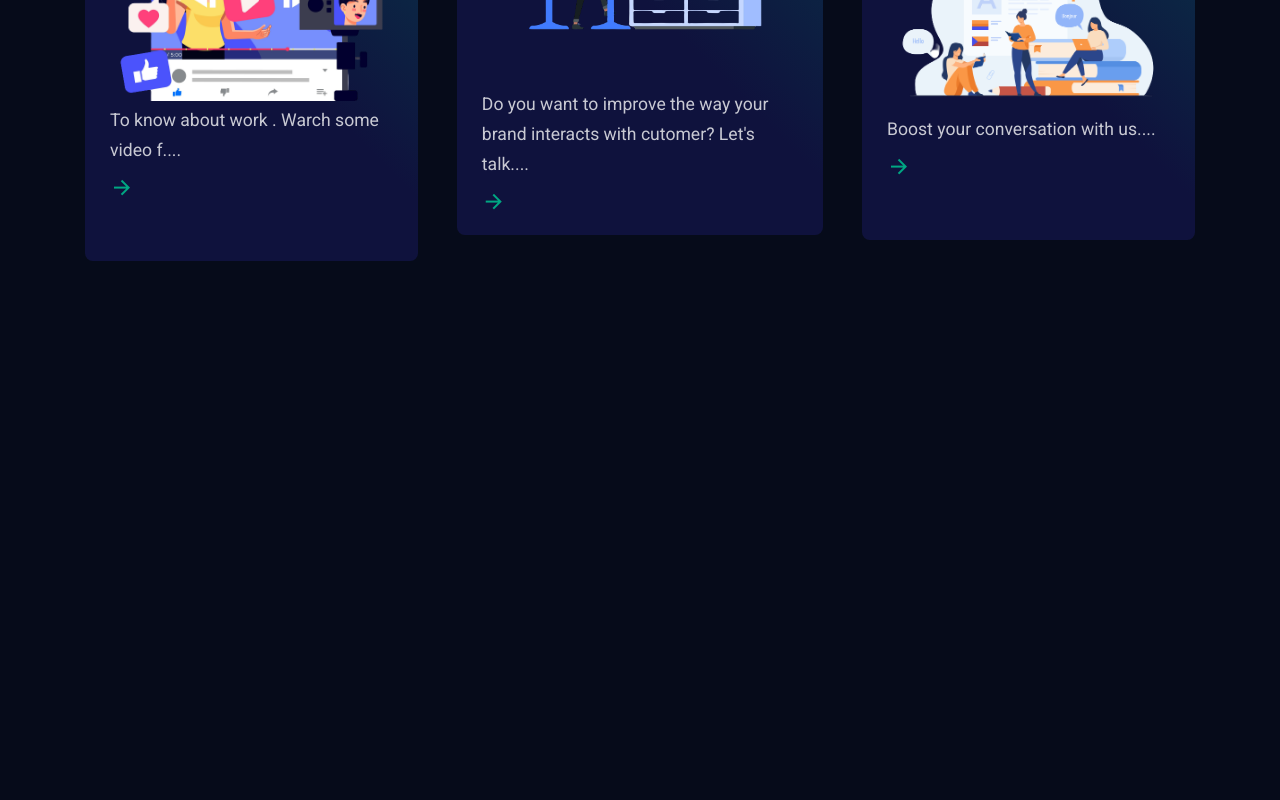
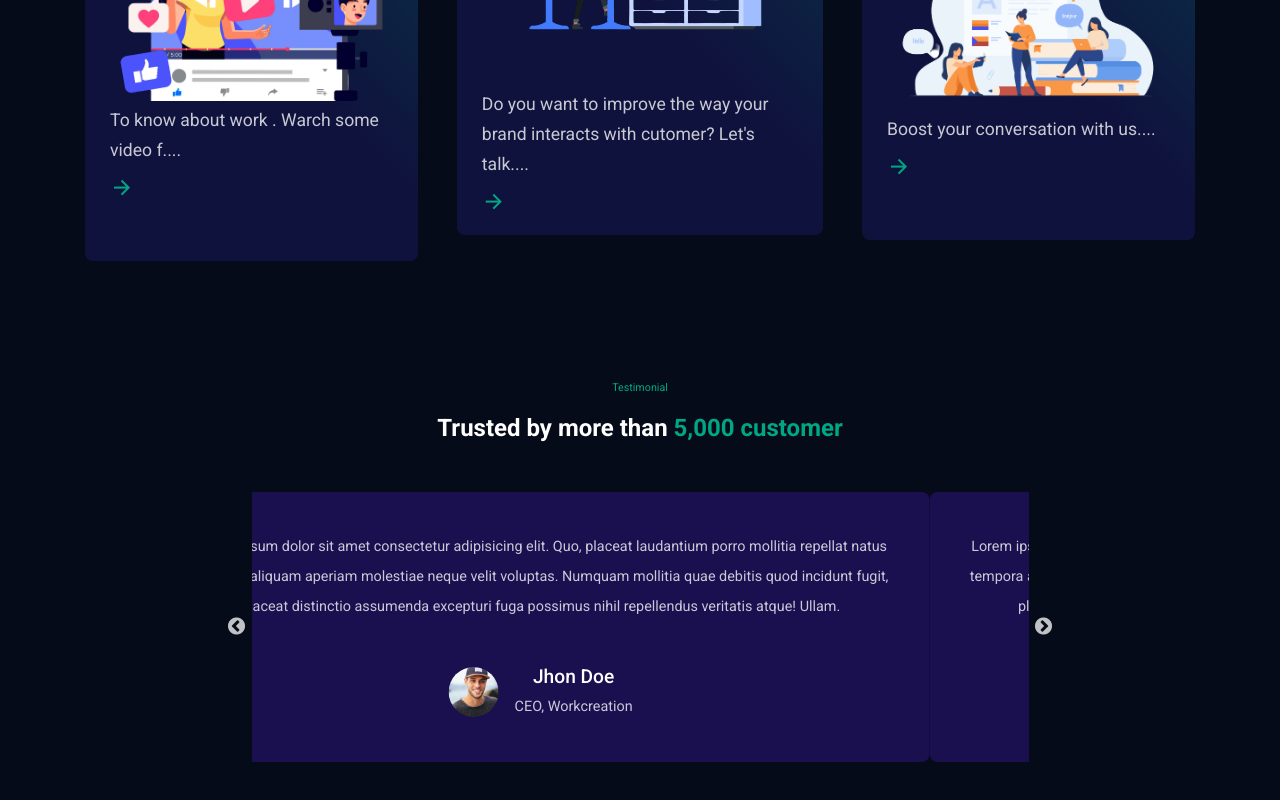
Before and after one commit to ShadmanShahariar/CompanyPortfolio, a React (Create React App) app: page / in a window 1280 px wide. Shown: the part 3299-4099 px from the top of the page. Before the commit the page ends 3620 px from the top, so only its background shows below. Built offline with nearby package versions, Linux system fonts and the light colour scheme.

Commit message:
testimonial done

```diff
--- a/src/App.js
+++ b/src/App.js
@@ -6,6 +6,7 @@ import Services from "./components/UI/Services";
 import About from "./components/UI/About";
 import Team from "./components/UI/Team";
 import Blog from "./components/UI/Blog";
+import Testimonial from "./components/UI/Testimonial";
 
 function App() {
   return (
@@ -17,6 +18,7 @@ function App() {
       <About />
       <Team />
       <Blog />
+      <Testimonial />
     </>
   );
 }
--- a/src/components/UI/Testimonial.jsx
+++ b/src/components/UI/Testimonial.jsx
@@ -0,0 +1,80 @@
+import React from "react";
+import "../../styles/testimonial.css";
+
+import Slider from "react-slick";
+
+import ava01 from "../../images/ava-1.jpg";
+import ava02 from "../../images/ava-2.jpg";
+// import ava03 from "../../images/ava-3.jpg";
+// import ava04 from "../../images/ava-4.jpg";
+// import ava05 from "../../images/ava-5.jpg";
+
+const Testimonial = () => {
+  const settings = {
+    dots: false,
+    infinite: true,
+    speed: 1000,
+    autoplay: true,
+    autoplaySpeed: 2000,
+    slidesToShow: 1,
+    slidesToScroll: 1,
+    swipeToSlide: true,
+  };
+  return (
+    <section>
+      <div className="container">
+        <div className="slider__content-top">
+          <h6 className="subtitle">Testimonial</h6>
+          <h2>
+            Trusted by more than{" "}
+            <span className="highlight">5,000 customer</span>
+          </h2>
+        </div>
+        <div className="slider__wrapper">
+          <Slider {...settings}>
+            <div className="slider__item">
+              <p className="description">
+                Lorem ipsum dolor sit amet consectetur adipisicing elit. Quo,
+                placeat laudantium porro mollitia repellat natus tempora aliquam
+                aperiam molestiae neque velit voluptas. Numquam mollitia quae
+                debitis quod incidunt fugit, placeat distinctio assumenda
+                excepturi fuga possimus nihil repellendus veritatis atque!
+                Ullam.
+                <div className="customer__details">
+                  <div className="customer__img">
+                    <img src={ava01} alt="" />
+                  </div>
+                  <div>
+                    <h5 className="customer__name">Jhon Doe</h5>
+                    <p className="description">CEO, Workcreation</p>
+                  </div>
+                </div>
+              </p>
+            </div>
+            <div className="slider__item">
+              <p className="description">
+                Lorem ipsum dolor sit amet consectetur adipisicing elit. Quo,
+                placeat laudantium porro mollitia repellat natus tempora aliquam
+                aperiam molestiae neque velit voluptas. Numquam mollitia quae
+                debitis quod incidunt fugit, placeat distinctio assumenda
+                excepturi fuga possimus nihil repellendus veritatis atque!
+                Ullam.
+                <div className="customer__details">
+                  <div className="customer__img">
+                    <img src={ava02} alt="" />
+                  </div>
+                  <div>
+                    <h5 className="customer__name">Jhon Wick</h5>
+                    <p className="description">CEO, Jotil kaj</p>
+                  </div>
+                </div>
+              </p>
+            </div>
+          </Slider>
+        </div>
+      </div>
+    </section>
+  );
+};
+
+export default Testimonial;
--- a/src/styles/testimonial.css
+++ b/src/styles/testimonial.css
@@ -0,0 +1,42 @@
+.slider__content-top {
+  text-align: center;
+  margin-bottom: 50px;
+}
+
+.slider__wrapper {
+  width: 70%;
+  margin: auto;
+}
+
+.slider__item {
+  background: var(--testimonial-bg);
+  padding: 40px 30px;
+  border-radius: 0.5rem;
+  text-align: center;
+  cursor: pointer;
+}
+
+.customer__details {
+  display: flex;
+  align-items: center;
+  justify-content: center;
+  column-gap: 1rem;
+  margin-top: 40px;
+}
+.customer__img {
+  width: 50px;
+  height: 50px;
+}
+
+.customer__img img {
+  width: 100%;
+  height: 100%;
+  border-radius: 50%;
+  object-fit: cover;
+}
+
+.customer__name {
+  font-size: 1.2rem;
+  color: white;
+  font-weight: 500;
+}
```
